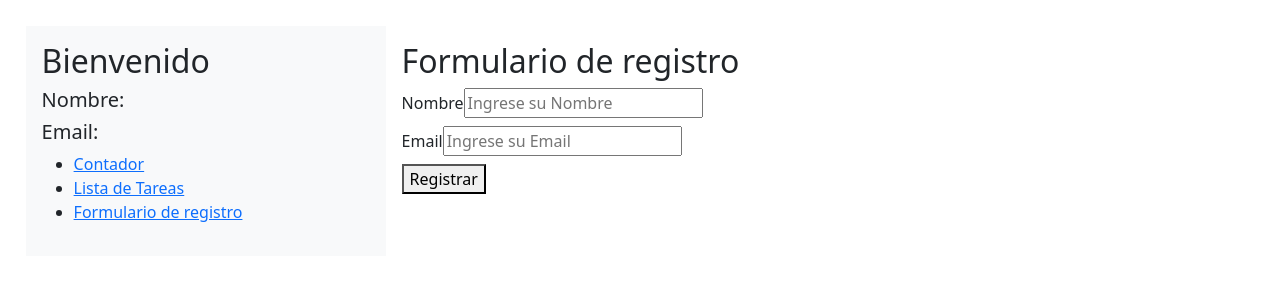
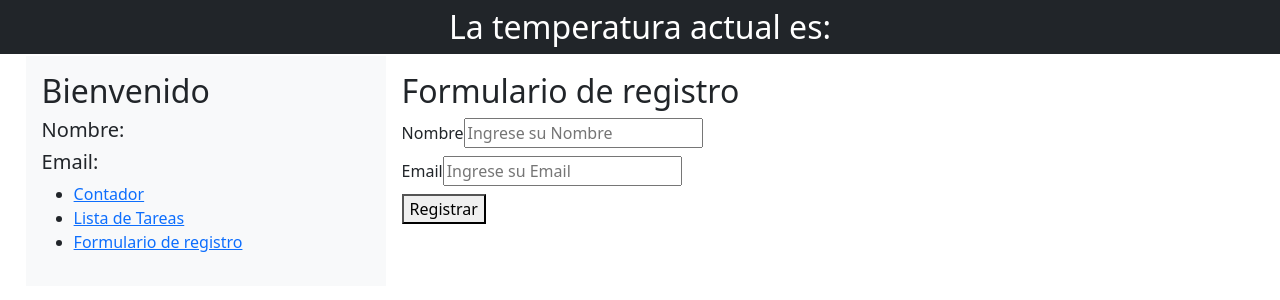
Before and after one commit to Juanvargas2002/vue-project, a Vue app: page /Registrar in a window 1280 px wide. Shown: the top 300 px of the page. Built offline with nearby package versions, Linux system fonts and the light colour scheme.

Commit message:
guardo aqui porque ya voy a descanasar del estudio, pero aun me falta ver las peticiones http

```diff
--- /dev/null
+++ b/src/components/Header.vue
@@ -0,0 +1,11 @@
+<script setup>
+
+</script>
+<template>
+    <div name="header" class="d-flex justify-content-center align-items-center py-2 px-4 bg-dark text-white fixed-top">
+        <h2 class="m-0">La temperatura actual es:</h2>
+    </div>
+</template>
+<style scoped>
+
+</style>
--- a/src/views/mainview.vue
+++ b/src/views/mainview.vue
@@ -1,8 +1,10 @@
 <script setup>
     import SideBar from '@/components/SideBar.vue';
+    import Header from '@/components/Header.vue';
 </script>
 <template>
-<div class="d-flex">
+    <Header></Header>
+<div class="d-flex mt-30px">
     <SideBar></SideBar>
     <div class="flex-grow-1 p-3">
         <router-view></router-view>
@@ -11,5 +13,7 @@
 
 </template>
 <style scoped>
-
+    .mt-30px{
+        margin-top: 30px;
+    }
 </style>
```
